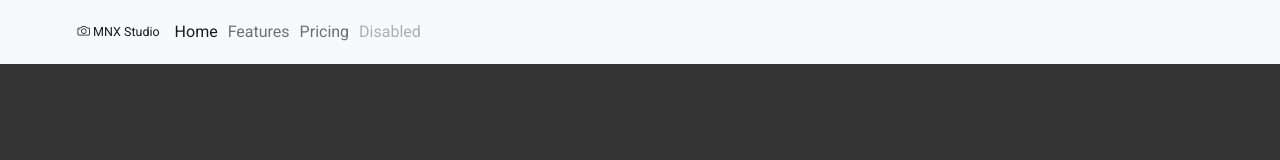
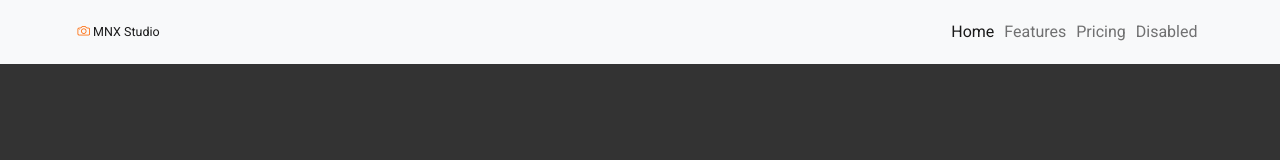
Before and after one commit to EwelinaManiecka/mnx-studio-bootstrap, a plain HTML site: page index.html in a window 1280 px wide. Drawn offline with nearby package versions, Linux system fonts and the light colour scheme.

Commit message:
remove bootstrap class

```diff
--- a/index.html
+++ b/index.html
@@ -26,7 +26,7 @@
     <nav class="navbar navbar-expand-lg navbar-light bg-light py-4 fixed-top">
       <div class="container">
         <a class="navbar-brand" href="#"
-          ><i class="bi bi-camera"></i> MNX Studio</a
+          ><i class="bi bi-camera orange-color"></i> MNX Studio</a
         >
         <button
           class="navbar-toggler"
@@ -40,15 +40,11 @@
           <span class="navbar-toggler-icon"></span>
         </button>
         <div class="collapse navbar-collapse" id="navbarNavAltMarkup">
-          <div class="navbar-nav">
-            <a class="nav-link active" aria-current="page" href="#">Home</a>
+          <div class="navbar-nav ms-auto">
+            <a class="nav-link active" href="#">Home</a>
             <a class="nav-link" href="#">Features</a>
             <a class="nav-link" href="#">Pricing</a>
-            <a
-              class="nav-link disabled"
-              href="#"
-              tabindex="-1"
-              aria-disabled="true"
+            <a class="nav-link" href="#" tabindex="-1" aria-disabled="true"
               >Disabled</a
             >
           </div>
```
